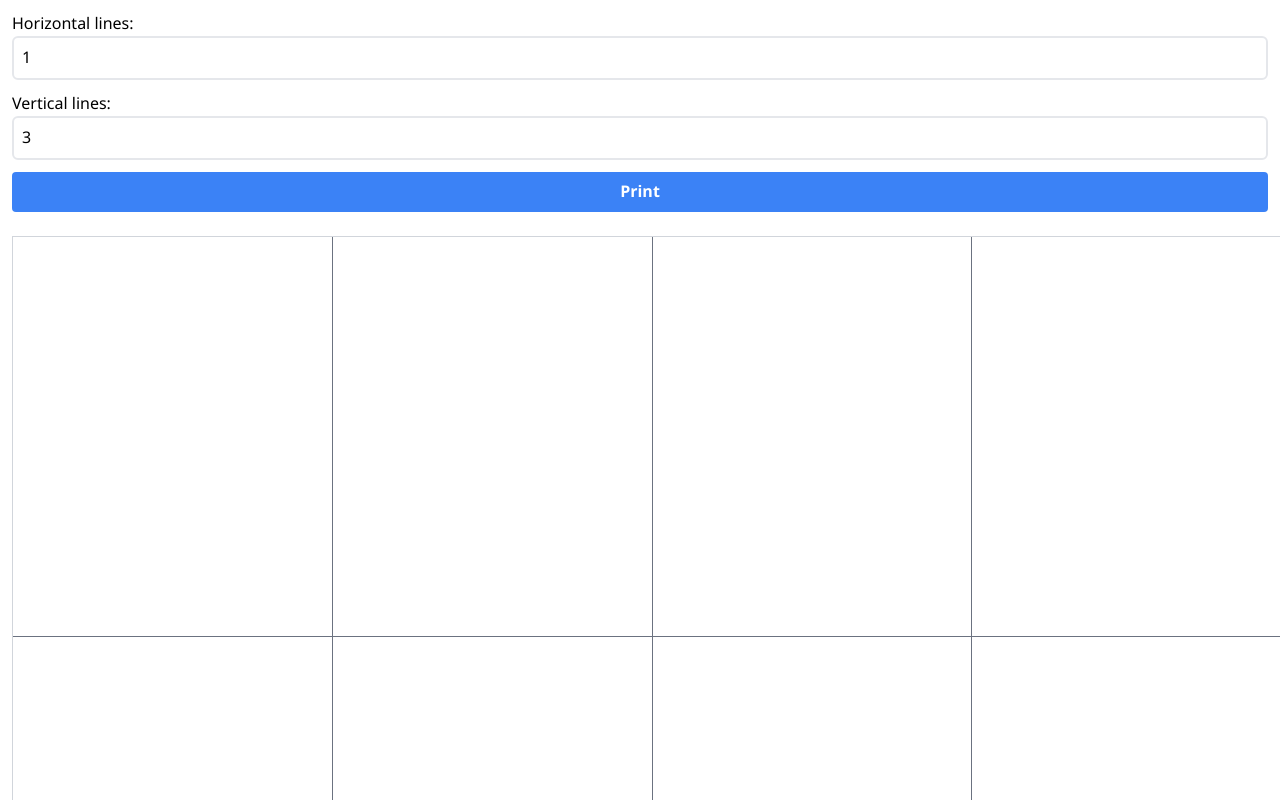
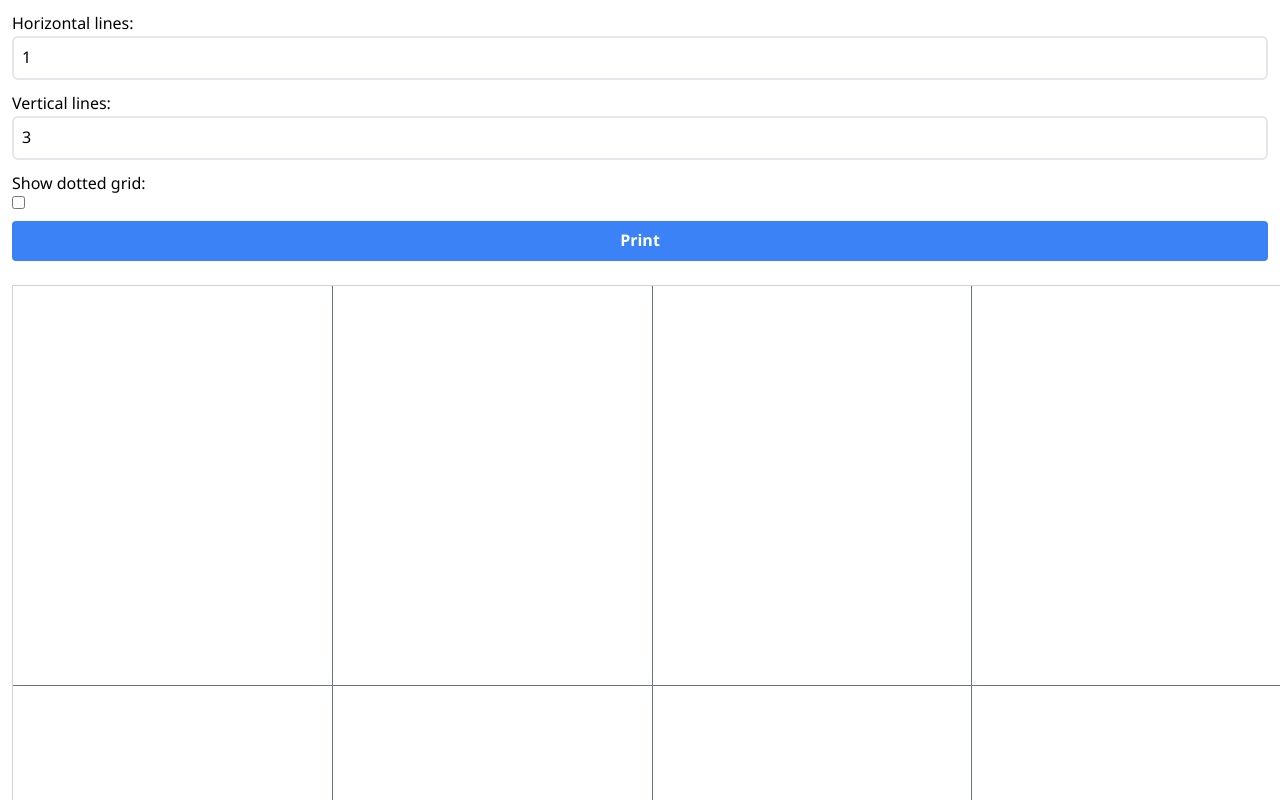
Before and after one commit to Teerut26/grid-paper-generator, a React (Vite) app: page / in a window 1280 px wide. Shown: the top 800 px of the page. Built offline with nearby package versions, Linux system fonts and the light colour scheme.

Commit message:
Add dotted grid option and adjust z-index for grid layers

```diff
--- a/src/App.tsx
+++ b/src/App.tsx
@@ -5,12 +5,13 @@ import { useEffect, useState } from "react"
 export default function App() {
     const [horizontalLines, setHorizontalLines] = useState<number>(1)
     const [verticalLines, setVerticalLines] = useState<number>(3)
+    const [showDotted, setShowDotted] = useState<boolean>(false)
     const onPrint = () => {
         window.print()
     }
 
     useEffect(() => {
-      document.title = `Grid: ${horizontalLines}x${verticalLines}`
+        document.title = `Grid: ${horizontalLines}x${verticalLines}`
     }, [horizontalLines, verticalLines])
 
 
@@ -36,23 +37,35 @@ export default function App() {
                             onChange={(e) => setVerticalLines(Number(e.target.value) < 1 ? 1 : Number(e.target.value))}
                         />
                     </div>
+                    <div className="flex flex-col items-start">
+                        <span>Show dotted grid:</span>
+                        <input
+                            type="checkbox"
+                            className="border-2 p-2 rounded-md"
+                            checked={showDotted}
+                            onChange={(e) => setShowDotted(e.target.checked)}
+                        />
+                    </div>
                     <button className="bg-blue-500 hover:bg-blue-700 text-white font-bold py-2 px-4 rounded h-fit" onClick={onPrint}>Print</button>
                 </div>
             </div>
             <div className="print:h-screen print:w-full h-screen w-full relative border mx-3 print:m-0 print:border-0 border-gray-300">
                 {/* horizontal grid */}
-                <div className={clsx("absolute top-0 bottom-0 left-0 right-0 z-10 flex flex-col justify-evenly")}>
+                <div className={clsx("absolute top-0 bottom-0 left-0 right-0 z-20 flex flex-col justify-evenly")}>
                     {[...Array(horizontalLines)].map((_, i) => (
                         <div className="h-[0.5px] w-full bg-gray-500 print:bg-gray-200" key={i}></div>
                     ))}
                 </div>
 
                 {/* vertical grid */}
-                <div className="absolute top-0 bottom-0 left-0 right-0 z-20 flex items-center justify-evenly">
+                <div className="absolute top-0 bottom-0 left-0 right-0 z-30 flex items-center justify-evenly">
                     {[...Array(verticalLines)].map((_, i) => (
                         <div className="w-[0.5px] h-full bg-gray-500 print:bg-gray-200" key={i}></div>
                     ))}
                 </div>
+
+                {/* Dotted grid */}
+                {showDotted && <div className="absolute top-0 bottom-0 left-0 right-0 z-10 flex items-center justify-evenly dotted"></div>}
             </div>
         </>
     )
--- a/src/index.css
+++ b/src/index.css
@@ -14,3 +14,10 @@
         margin: 0 !important;
     }
 }
+
+.dotted {
+    padding: 0;
+    margin: 0;
+    background-image: radial-gradient(#f1f1f1 1px, transparent 1px);
+    background-size: 10px 10px;
+}
```
Lines whose indentation alone changed are shown as unchanged.
